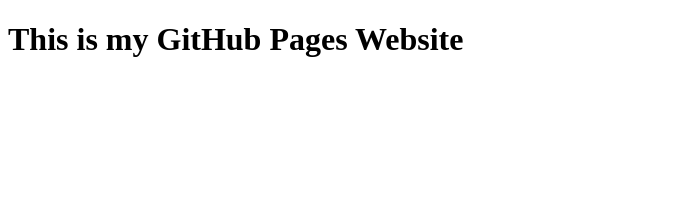
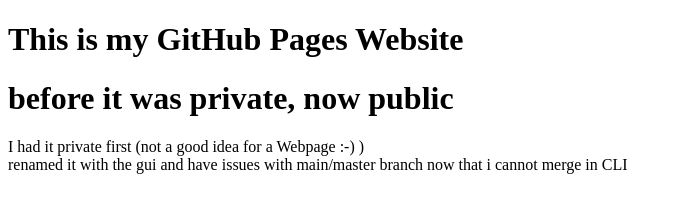
Before and after one commit to scorpio8/scorpio8.github.io, a plain HTML site: page index.html in a window 1280 px wide. Shown: the whole page, without its empty margins (0-682 px from the left). Drawn offline with Linux system fonts and the light colour scheme.

Commit message:
overwrite main in GUI

```diff
--- a/index.html
+++ b/index.html
@@ -1,11 +1,13 @@
-
 <!DOCTYPE html >
-
 <html lang="en">
 	<head>
 		<title>My second Website ?</title>
 	</head>
 	<body>
         <h1>This is my GitHub Pages Website</h1>
+        <h1>before it was private, now public</h1>
+        <div>I had it private first (not a good idea for a Webpage :-) )</div>
+        <div>renamed it with the gui and have issues with main/master branch now that i cannot merge in CLI</div>
+
     </body>
 </html>
```
